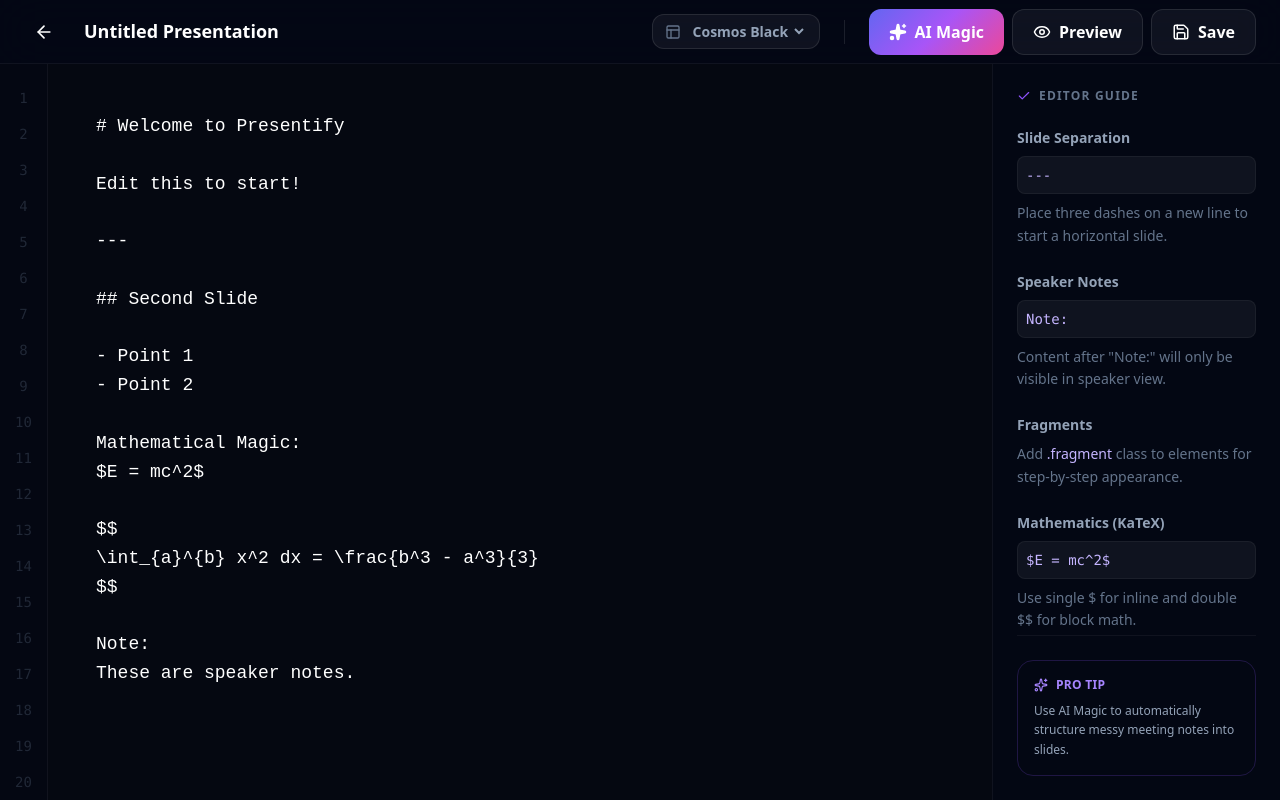
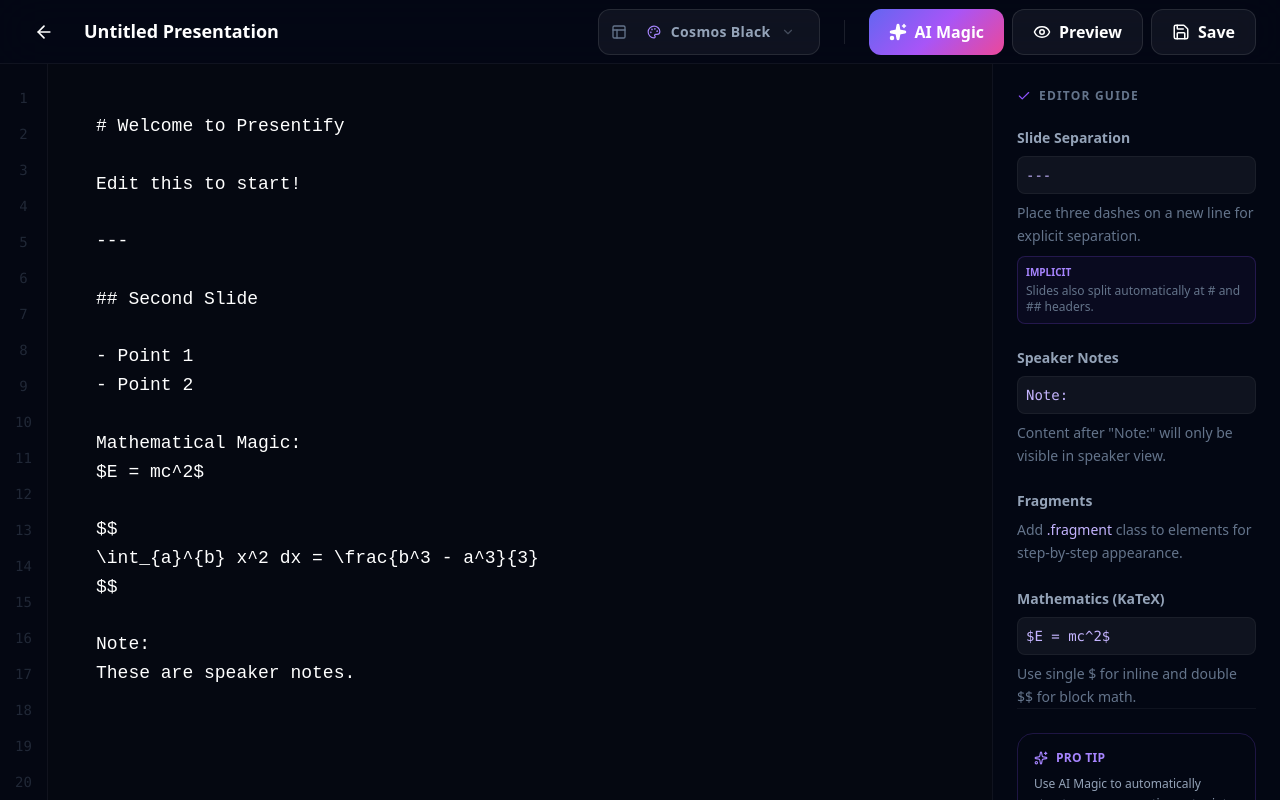
Before and after one commit to AlstonTang/presentify, a React (Vite) app: page / in a window 1280 px wide. Both pictures are taken after a click on the button "New Slide Deck". Built offline with nearby package versions, Linux system fonts and the light colour scheme.

Commit message:
Improved Markdown parsing

```diff
--- a/src/components/Editor.tsx
+++ b/src/components/Editor.tsx
@@ -196,8 +196,14 @@
                     <div className="space-y-6 text-sm">
                         <section>
                             <h5 className="font-semibold text-text-muted mb-2">Slide Separation</h5>
-                            <code className="block bg-white/5 p-2 rounded-lg text-violet-300 font-mono border border-white/5">---</code>
-                            <p className="text-text-dim mt-2 leading-relaxed">Place three dashes on a new line to start a horizontal slide.</p>
+                            <div className="space-y-2">
+                                <code className="block bg-white/5 p-2 rounded-lg text-violet-300 font-mono border border-white/5">---</code>
+                                <p className="text-text-dim leading-relaxed">Place three dashes on a new line for explicit separation.</p>
+                                <div className="p-2 border border-violet-500/20 bg-violet-500/5 rounded-lg">
+                                    <p className="text-[10px] uppercase font-bold text-violet-400 mb-1">Implicit</p>
+                                    <p className="text-text-dim text-xs">Slides also split automatically at # and ## headers.</p>
+                                </div>
+                            </div>
                         </section>
 
                         <section>
--- a/src/components/ThemeSelector.tsx
+++ b/src/components/ThemeSelector.tsx
@@ -1,17 +1,15 @@
 import React from 'react';
+import { Palette, ChevronDown } from 'lucide-react';
 
 export const THEMES = [
-    { id: 'black', name: 'Cosmos Black' },
-    { id: 'white', name: 'Polar White' },
-    { id: 'league', name: 'League' },
-    { id: 'beige', name: 'Modern Beige' },
-    { id: 'sky', name: 'Sky Blue' },
-    { id: 'night', name: 'Midnight' },
-    { id: 'serif', name: 'Classic Serif' },
-    { id: 'simple', name: 'Minimalist' },
-    { id: 'solarized', name: 'Solarized' },
-    { id: 'blood', name: 'Crimson' },
-    { id: 'moon', name: 'Lunar' }
+    { id: 'presentify-dark', name: 'Presentify Dark', color: 'bg-indigo-600' },
+    { id: 'neon-nebula', name: 'Neon Nebula', color: 'bg-purple-600' },
+    { id: 'cyber-midnight', name: 'Cyber Midnight', color: 'bg-emerald-600' },
+    { id: 'minimal-glass', name: 'Minimal Glass', color: 'bg-slate-400' },
+    { id: 'black', name: 'Cosmos Black', color: 'bg-black' },
+    { id: 'night', name: 'Midnight Blue', color: 'bg-blue-900' },
+    { id: 'blood', name: 'Crimson', color: 'bg-red-800' },
+    { id: 'moon', name: 'Lunar Grey', color: 'bg-slate-700' }
 ];
 
 interface ThemeSelectorProps {
@@ -20,17 +18,34 @@
 }
 
 export const ThemeSelector: React.FC<ThemeSelectorProps> = ({ currentTheme, onThemeChange }) => {
+    const selectedTheme = THEMES.find(t => t.id === currentTheme) || THEMES[0];
+
     return (
-        <select
-            value={currentTheme}
-            onChange={(e) => onThemeChange(e.target.value)}
-            className="bg-transparent border-none text-sm font-semibold text-text-muted focus:text-white outline-none cursor-pointer hover:text-white transition-colors"
-        >
-            {THEMES.map(theme => (
-                <option key={theme.id} value={theme.id} className="bg-[#0f172a] text-white">
-                    {theme.name}
-                </option>
-            ))}
-        </select>
+        <div className="relative group/theme text-sm">
+            <button className="flex items-center gap-2.5 px-3 py-1.5 hover:bg-white/5 rounded-lg transition-all text-text-muted hover:text-white cursor-pointer group-hover/theme:bg-white/5">
+                <Palette size={14} className="text-violet-400" />
+                <span className="font-semibold tracking-wide whitespace-nowrap">{selectedTheme.name}</span>
+                <ChevronDown size={14} className="opacity-40 group-hover/theme:rotate-180 transition-transform" />
+            </button>
+
+            <div className="absolute top-full right-0 pt-2 opacity-0 translate-y-2 pointer-events-none group-hover/theme:opacity-100 group-hover/theme:translate-y-0 group-hover/theme:pointer-events-auto transition-all z-[100]">
+                <div className="w-56 bg-slate-950/90 backdrop-blur-2xl border border-white/10 rounded-2xl p-2 shadow-2xl">
+                    <div className="grid grid-cols-1 gap-1">
+                        {THEMES.map(theme => (
+                            <button
+                                key={theme.id}
+                                onClick={() => onThemeChange(theme.id)}
+                                className={`flex items-center gap-3 w-full px-3 py-2.5 rounded-xl transition-all hover:bg-white/10 text-left ${currentTheme === theme.id ? 'bg-white/5 text-white' : 'text-text-dim hover:text-white'
+                                    }`}
+                            >
+                                <div className={`w-3 h-3 rounded-full ${theme.color} border border-white/20`} />
+                                <span className="font-medium">{theme.name}</span>
+                                {currentTheme === theme.id && <div className="ml-auto w-1.5 h-1.5 rounded-full bg-violet-500 animate-pulse" />}
+                            </button>
+                        ))}
+                    </div>
+                </div>
+            </div>
+        </div>
     );
 };
--- a/src/utils/markdownParser.ts
+++ b/src/utils/markdownParser.ts
@@ -1,14 +1,21 @@
 import type { SlideContent } from '../types';
 
 export function parseMarkdownToSlides(markdown: string): SlideContent[] {
-    // Simple delimiter-based splitting
-    // Use --- for horizontal slides
-    // Use -- for vertical slides (optional extension)
+    // 1. Split by explicit separator first
+    const explicitSections = markdown.split(/\n\s*---\s*\n/);
+    const allSlides: SlideContent[] = [];
 
-    const sections = markdown.split(/\n---\n/);
+    explicitSections.forEach(section => {
+        // 2. Within each section, split by H1 or H2 headers
+        // We use a positive lookahead (?=...) so the header stays with its content
+        // This handles cases where people want to start a new slide with just a header
+        const implicitSections = section.split(/\n(?=#{1,2}\s)/);
 
-    return sections.map(section => {
-        let content = section.trim();
+        implicitSections.forEach(subSection => {
+            const trimmed = subSection.trim();
+            if (!trimmed) return;
+
+            let content = trimmed;
             let notes = '';
 
             // Extract speaker notes: text after "Note:" at the end of section
@@ -18,12 +25,15 @@
                 content = content.replace(/\nNote:[\s\S]*$/i, '').trim();
             }
 
-        return {
+            allSlides.push({
                 type: 'slide',
                 content,
                 notes
-        };
             });
+        });
+    });
+
+    return allSlides;
 }
 
 export function generateRevealHtml(slides: SlideContent[]): string {
```
Also changed, not shown: src/components/PresentationViewer.tsx (+69 -17 lines). Lines whose indentation alone changed are shown as unchanged.
